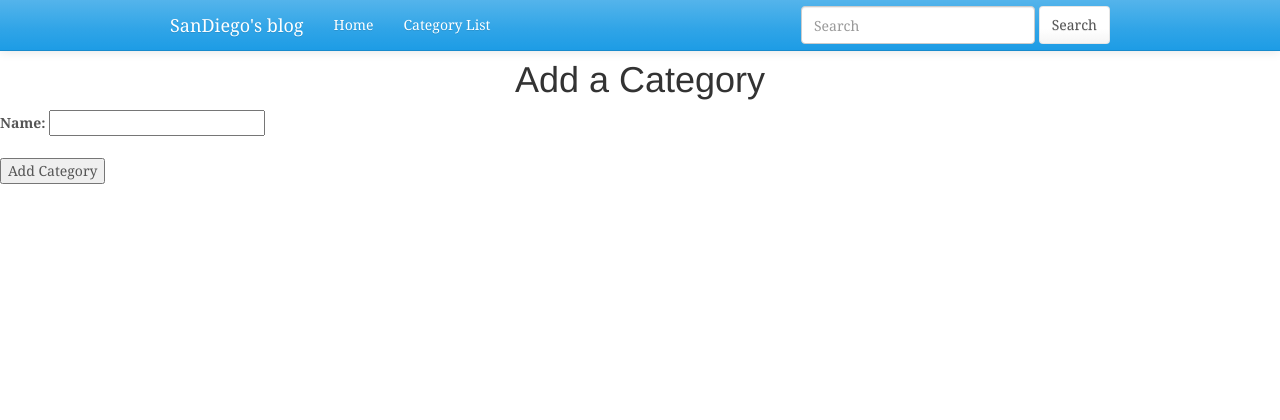
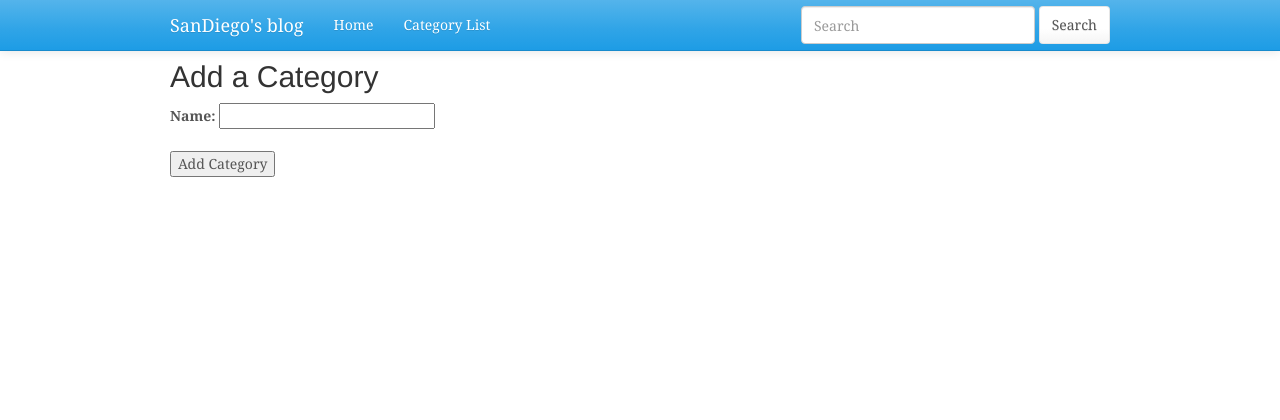
Before and after one commit to San-Diego/PHP-Teamwork, a PHP site: page /add_category.php in a window 1280 px wide. Shown: the top 420 px of the page. Run offline with PHP 8.4, Linux system fonts and the light colour scheme; some libraries are stand-ins or nearby versions.

Commit message:
minor styling

```diff
--- a/views/elements/add_category_form.php
+++ b/views/elements/add_category_form.php
@@ -1,4 +1,5 @@
-<h1 align="center">Add a Category</h1>
+<div class="container">
+<h2>Add a Category</h2>
 <form action="" method="post">
     <div>
         <label for="name">Name: </label>
@@ -9,3 +10,4 @@
         <input type="submit" value="Add Category"/>
     </div>
 </form>
+</div>
--- a/views/elements/add_post_form.php
+++ b/views/elements/add_post_form.php
@@ -1,3 +1,4 @@
+<div class="container">
 <script src="//cdn.ckeditor.com/4.4.6/standard/ckeditor.js"></script>
 <h1>Add a Post</h1>
 <form action="" method="post">
@@ -31,3 +32,4 @@
         <input type="submit" value="Add Post"/>
     </div>
 </form>
+</div> <!-- /container -->
--- a/views/elements/edit_post_form.php
+++ b/views/elements/edit_post_form.php
@@ -1,3 +1,4 @@
+<div class="container">
 <script src="//cdn.ckeditor.com/4.4.6/standard/ckeditor.js"></script>
 <h1>Edit a Post</h1>
 <form action="" method="post">
@@ -28,3 +29,4 @@
         <input type="submit" value="Edit Post"/>
     </div>
 </form>
+</div> <!-- /container -->
```
